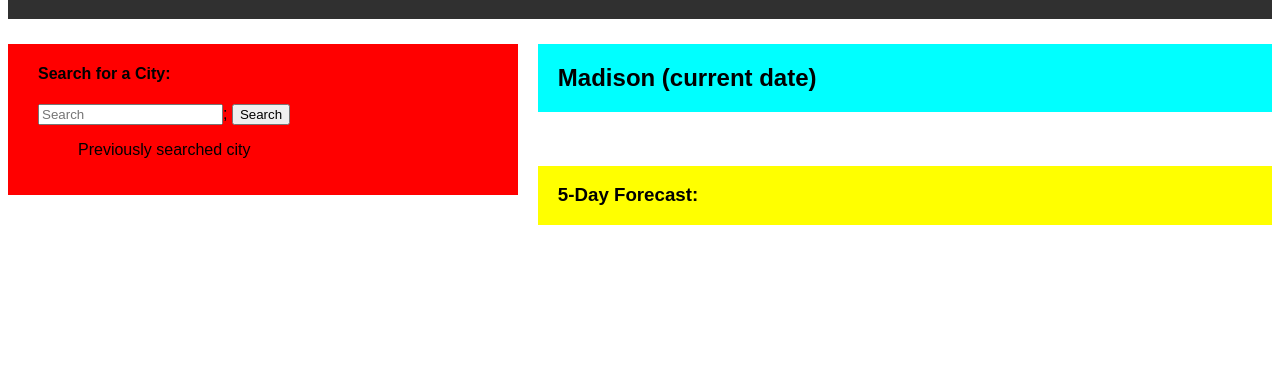
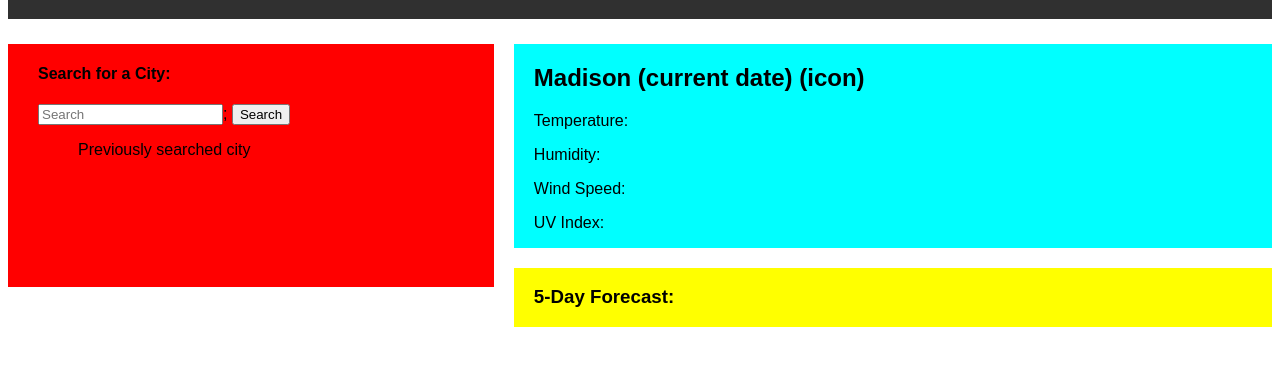
Before and after one commit to frostyausty/WeatherDashboard, a plain HTML site: page index.html in a window 1280 px wide. Shown: the part 89-454 px from the top of the page. Drawn offline with Linux system fonts and the light colour scheme; no server answers.

Commit message:
added placeholders for variables

```diff
--- a/assets/script.js
+++ b/assets/script.js
@@ -1,5 +1,6 @@
 var key = "2ad6786df1447b809884ecabeea4490a";
 var city="Madison";
+
 
 fetch(
     'https://api.openweathermap.org/data/2.5/weather?q=Madison&units=imperial&appid=2ad6786df1447b809884ecabeea4490a'
@@ -8,7 +9,7 @@ fetch(
         if(response.ok) {
             response.json().then(function(data) {
                 // var userInput = document.querySelector("#");
-                // console.log(userInput);
+                 //console.log(userInput);
 
                 var currentTemp = data.main.temp;
                 console.log(currentTemp);
--- a/assets/style.css
+++ b/assets/style.css
@@ -21,7 +21,6 @@
     list-style: none;
 }
 
-
 #searchBar {
     display: inline-block;
 }
@@ -39,6 +38,7 @@
     grid-area: 5 / 2 / 7 / 4;
     background-color: yellow;
     padding-left: 20px;
+    margin-top: 20px;
 }
 
 .header {
--- a/index.html
+++ b/index.html
@@ -7,15 +7,18 @@
     <title>Weather Dashboard</title>
 </head>
 <body>
+
     <header>
         <div class="header" id="header">
             <h1>Weather Dashboard</h1>
         </div>
     </header>
+
     <main id="grid">
+
         <div id="search">
             <h4>Search for a City:</h4>
-                <form id="searchBar">
+                <form id="searchBar" for="city">
                     <input type="text" placeholder="Search" name="Search">;
                 </form>
                 <button id ="button">
@@ -27,10 +30,11 @@
         </div>
 
         <div class="currentWeather" id="current">
-            <h2>Madison (current date)</h2>
-                <div class ="current-box">
-
-                </div>
+            <h2>Madison (current date) (icon)</h2>
+            <p id="p1">Temperature:</p>
+            <p id="p2">Humidity:</p>
+            <p id="p3">Wind Speed:</p>
+            <p id="p4">UV Index:</p>
         </div>
 
         <div class="forecast" id="future">
```
